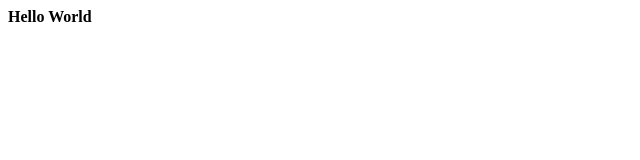
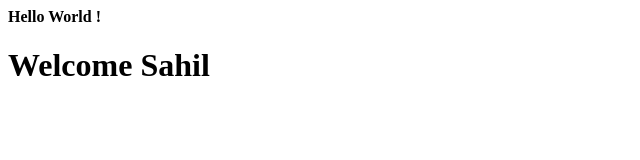
Before and after one commit to sahil101/jenkins-web, a plain HTML site: page index.html in a window 1280 px wide. Shown: the whole page, without its empty margins (0-640 px from the left). Drawn offline with Linux system fonts and the light colour scheme.

Commit message:
Update index.html

```diff
--- a/index.html
+++ b/index.html
@@ -1 +1,2 @@
-<b>Hello World </b>
+<b>Hello World ! </b>
+<h1> Welcome Sahil </h1>
```
